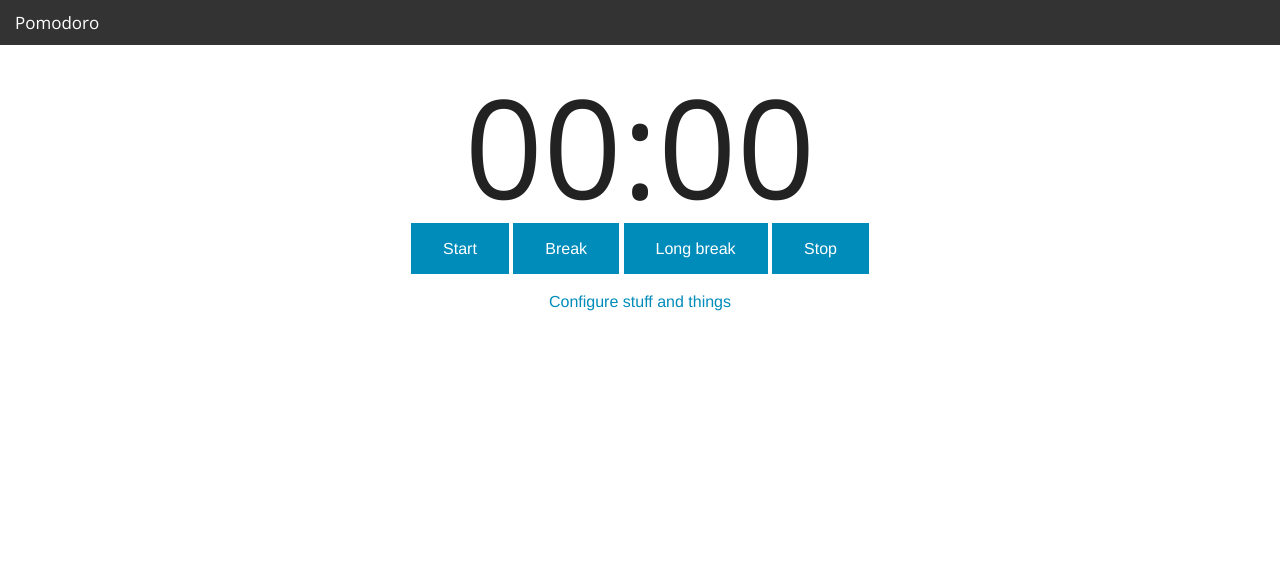
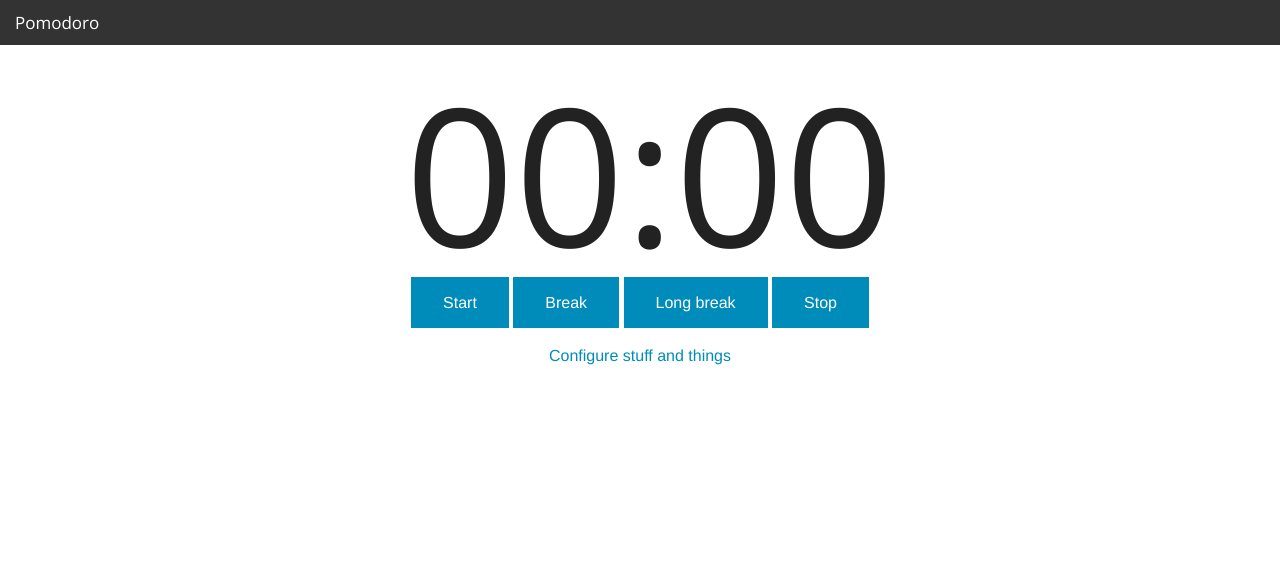
Before and after one commit to thibault/pomodoro, a website: page src/index.html in a window 1280 px wide. Drawn offline with nearby package versions, Linux system fonts and the light colour scheme.

Commit message:
Timer size ++

```diff
--- a/src/css/project.css
+++ b/src/css/project.css
@@ -8,7 +8,7 @@ span#timer {
   color: #222222;
   text-rendering: optimizeLegibility;
   margin-bottom: 0.5rem;
-  font-size: 8.600rem;
+  font-size: 12rem;
   text-align: center;
   display: block;
 }
```
